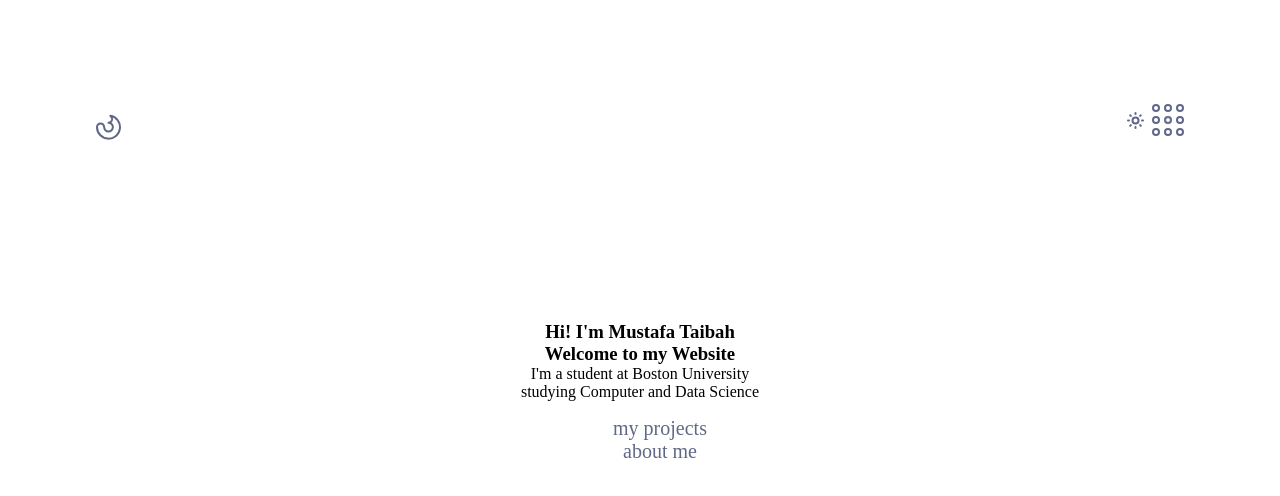
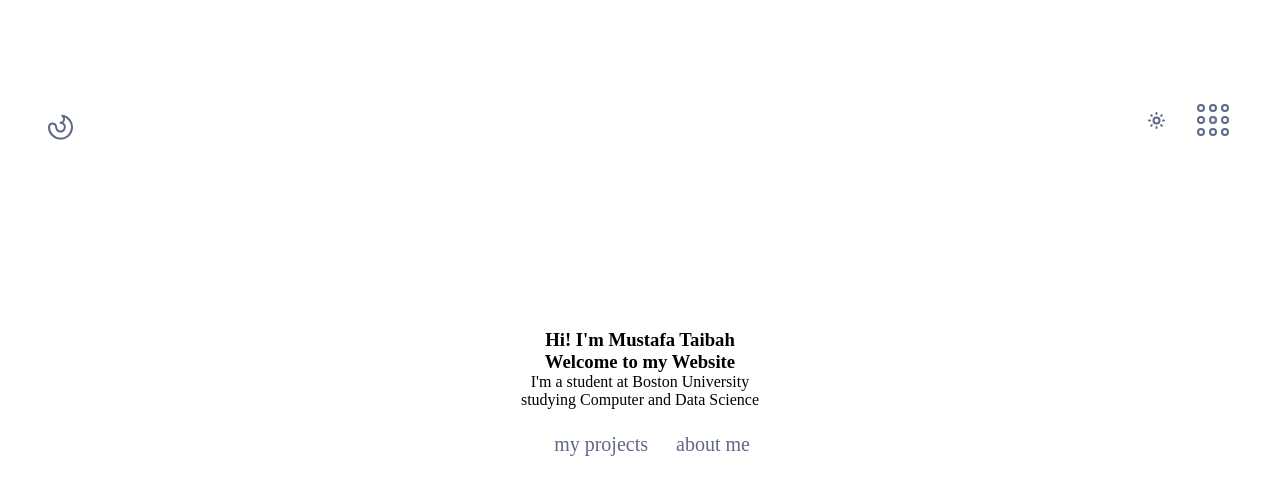
Before and after one commit to mustafataibah/folio-2023, a plain HTML site: page index.html in a window 1280 px wide. Drawn offline with Linux system fonts and the light colour scheme.

Commit message:
new files to test background

```diff
--- a/style.css
+++ b/style.css
@@ -1,7 +1,19 @@
+style attribute {
+    --innerVh: 48px;
+}
+
 * {
     margin: 0;
     padding: 0;
     box-sizing: border-box;
+}
+
+li {
+    font-size: 1rem;
+}
+
+main {
+    display: block;
 }
 
 header {
@@ -25,7 +37,11 @@ header .header-content {
     justify-content: space-between;
     align-items: center;
     overflow: hidden;
-    padding: 0 88px 0 96px;
+    padding: 0 48px 0 48px;
+}
+
+header .header-content {
+    padding: 0 43px 0 48px;
 }
 
 header .header-content .left-part {
@@ -97,7 +113,7 @@ ul {
     margin-block-end: 1em;
     margin-inline-start: 0px;
     margin-inline-end: 0px;
-    padding-inline-start: 40px;
+    padding-inline-start: 0px;
 }
 
 header .header-content .right-part .theme-switch {
@@ -105,11 +121,21 @@ header .header-content .right-part .theme-switch {
     transform: translateY(48px);
 }
 
-.hamburger-btn {
+header .header-content .right-part ul li {
+    margin-left: 24px;
+}
+
+header .header-content .right-part ul li {
+    display: block;
+    line-height: 0;
+}
+
+header .header-content .right-part .hamburger-btn {
     border: none;
     background: none;
     outline: none;
     cursor: pointer;
+    color: #606887;
     font-size: 1rem;
     font: inherit;
     padding: 0;
@@ -126,20 +152,6 @@ header .header-content .right-part .theme-switch {
     display: block;
 }
 
-header .header-content .right-part ul li {
-    /* margin-left: 24px; */
-    display: block;
-    line-height: 0;
-}
-
-li {
-    font-size: 1rem;
-}
-
-main {
-    display: block;
-}
-
 .container {
     position: relative;
     z-index: 1;
@@ -147,15 +159,16 @@ main {
     width: 100%;
 }
 
-.page-content {
+.container .page-content {
     width: 100%;
     height: 100%;
 }
 
-.home {
+.home,
+.home .intro-wrapper {
     position: relative;
     display: flex;
-    flex-direction: column;
+    flex-direction: column
 }
 
 .home {
@@ -164,19 +177,22 @@ main {
     justify-content: space-around;
 }
 
-.intro-wrapper {
+.home .intro-wrapper {
     height: calc(var(--innerVh, 1vh)*100);
     justify-content: center;
-    margin: 0 var(--left-right-margin);
+    margin: 0 48px;
 }
 
-.intro-wrapper {
-    position: relative;
-    display: flex;
-    flex-direction: column;
-}
-
-.intro-text {
+.home .intro-wrapper .intro-text {
     position: relative;
     text-align: center;
 }
+
+.home .intro-wrapper .intro-text .intro-links {
+    margin-top: 24px;
+}
+
+.home .intro-wrapper .intro-text .intro-links li {
+    display: inline-flex;
+    margin-left: 24px;
+}
```
Also changed, not shown: Threejs.html (added, +17 -0 lines), three.css (added).
